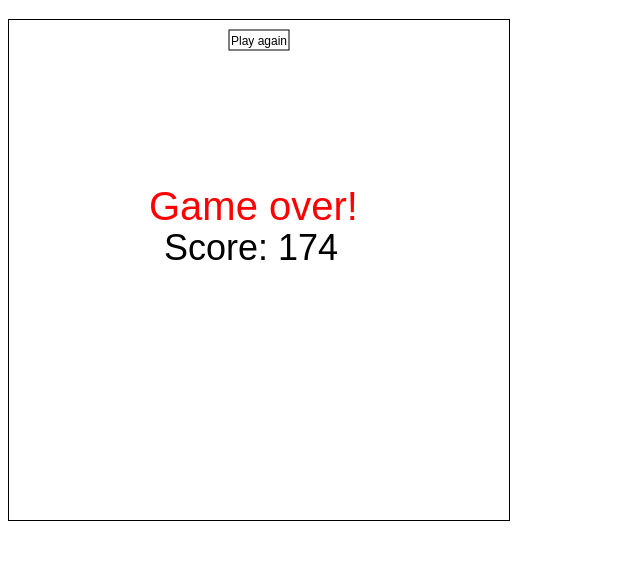
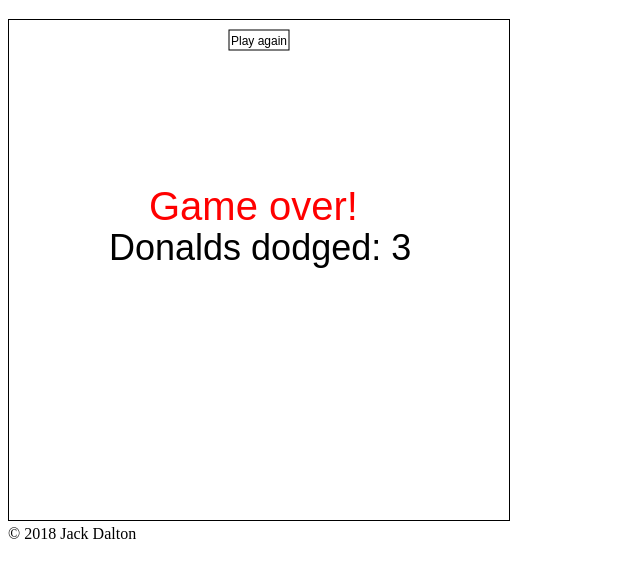
Before and after one commit to jackdalton/dodge-donald, a plain HTML site: page index.html in a window 1280 px wide. Shown: the part 61-638 px from the top of the page, without its empty margins (0-640 px from the left). Drawn offline with Linux system fonts and the light colour scheme.

Commit message:
Changed scoring method; broke play again button

```diff
--- a/index.html
+++ b/index.html
@@ -9,5 +9,6 @@
         <img class="hidden" src="img/trump.png" id="trumpImage" width="10" height="10">
         <canvas id="game"></canvas>
         <script src="js/game.js"></script>
+        <footer>&copy; 2018 Jack Dalton</footer>
     </body>
 </html>
--- a/js/game.js
+++ b/js/game.js
@@ -68,6 +68,7 @@ let trump = {
             don[i].y += don[i].speed;
             if (don[i].y > 500) {
                 don.splice(i, 1);
+                score++;
             }
         }
     }
@@ -90,6 +91,7 @@ function init() {
         delete keysDown[e.keyCode];
     }, false);
     c.addEventListener("mousedown", (e) => {
+        console.log(e);
         if (
             e.pageX >= PLAY_AGAIN.x &&
             e.pageY >= PLAY_AGAIN.y &&
@@ -126,7 +128,7 @@ function gameLoop() {
         if ((Math.floor(Math.random() * (12)) + 1) == 1) {
             don.push(new Donald());
         }
-        score += 1;
+        //score += 1;
         trump.drop();
         obama.detectHits();
         let now = performance.now();
@@ -134,7 +136,7 @@ function gameLoop() {
         obama.move(delta / 1000);
         then = now;
         ctx.fillStyle = "black";
-        ctx.fillText("Score:" + score, 5, 10);
+        ctx.fillText("Donalds dodged: " + score, 5, 10);
         ctx.fillText(fpsCounter() + " FPS", 465, 10);
     } else {
         c.width = c.width;
@@ -144,7 +146,7 @@ function gameLoop() {
 
         ctx.fillStyle = "black";
         ctx.font = "36px sans-serif";
-        ctx.fillText("Score: " + score, 155, 240);
+        ctx.fillText("Donalds dodged: " + score, 100, 240);
 
         ctx.strokeRect(PLAY_AGAIN.x, PLAY_AGAIN.y, PLAY_AGAIN.width, PLAY_AGAIN.height);
 
```
